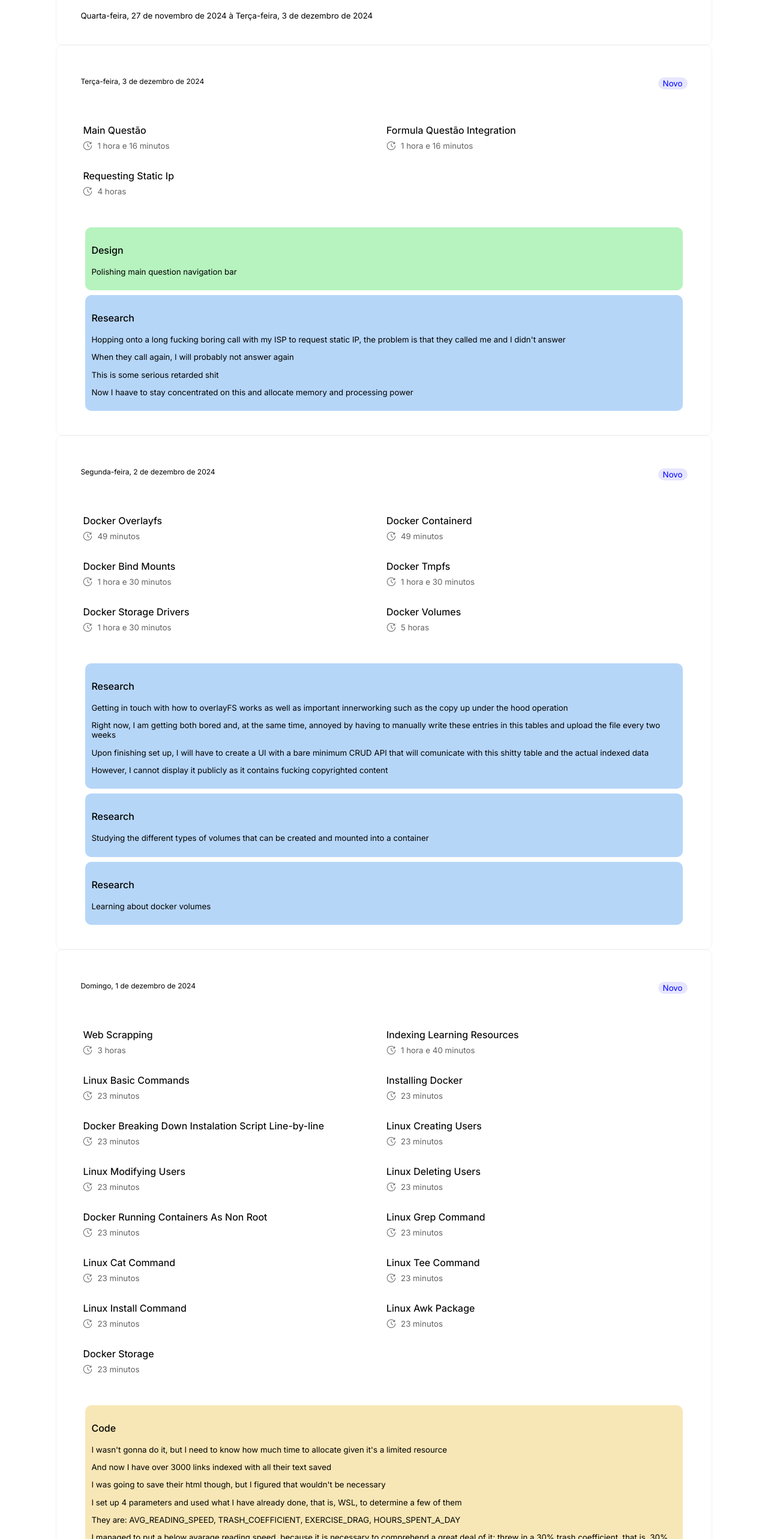
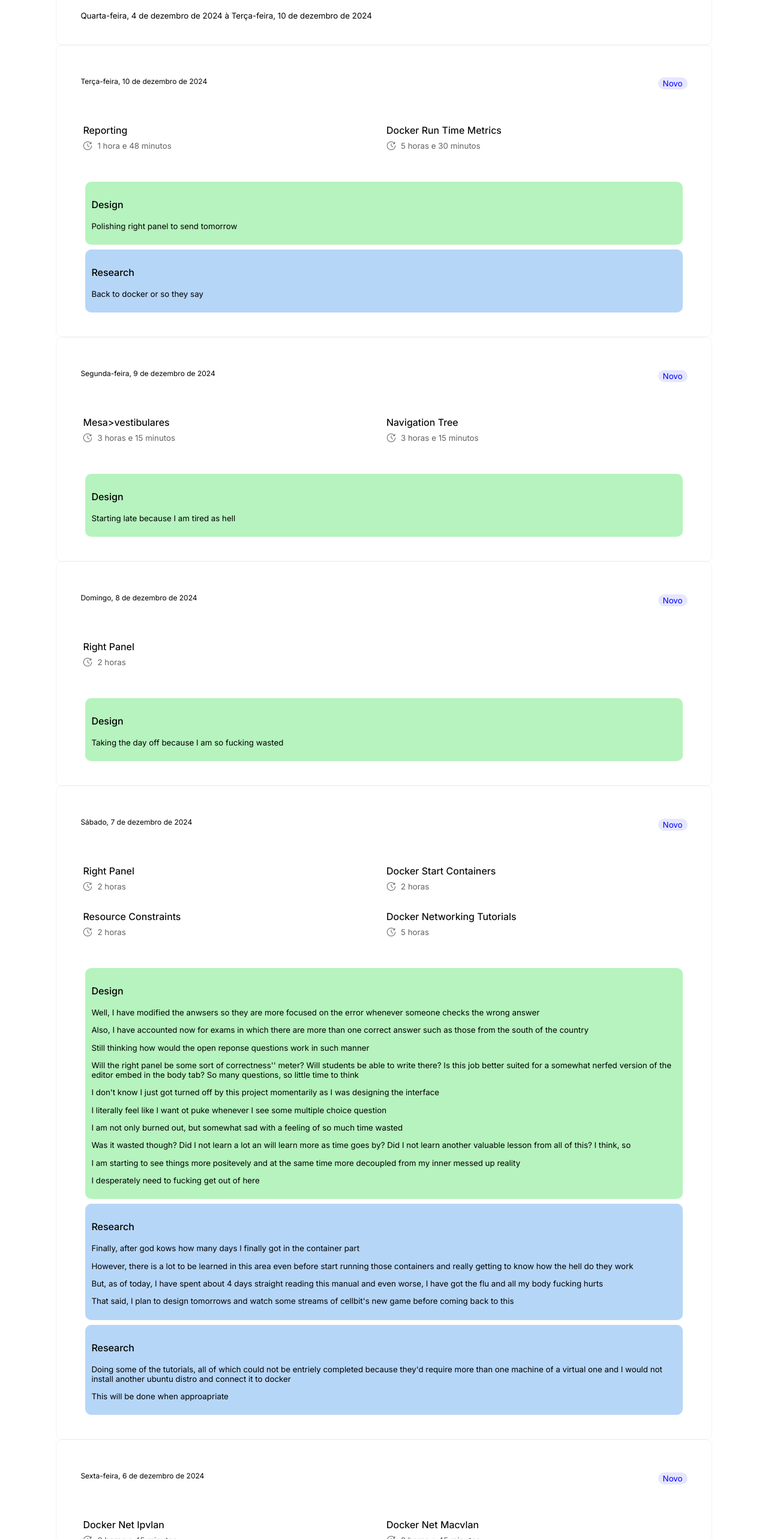
Before and after one commit to EnzoHB/nosso-estudo-reports, a SvelteKit app: page / in a window 1280 px wide. Shown: the part 234-2800 px from the top of the page at 60% size. Built offline with nearby package versions, Linux system fonts and the light colour scheme.

Commit message:
Update +page.server.js

```diff
--- a/src/routes/+page.server.js
+++ b/src/routes/+page.server.js
@@ -47,7 +47,23 @@ export async function load({ params }) {
 12/2/2024,"Docker Bind Mounts, Docker Tmpfs, Docker Storage Drivers",Research,13h30,18h,Studying the different types of volumes that can be created and mounted into a container. ,0,0
 12/2/2024,"Docker OverlayFS, Docker Containerd",Research,20h18,21h55,"Getting in touch with how to overlayFS works as well as important innerworking such as the copy up under the hood operation. Right now, I am getting both bored and, at the same time, annoyed by having to manually write these entries in this tables and upload the file every two weeks. Upon finishing set up, I will have to create a UI with a bare minimum CRUD API that will comunicate with this shitty table and the actual indexed data. However, I cannot display it publicly as it contains fucking copyrighted content.",0,0
 12/03/2024,Requesting Static IP,Research,12h00,16h,"Hopping onto a long fucking boring call with my ISP to request static IP, the problem is that they called me and I didn't answer. When they call again, I will probably not answer again. This is some serious retarded shit. Now I haave to stay concentrated on this and allocate memory and processing power. ",0,0
-12/03/2024,"Main Questão, Formula Questão Integration",Design,16h,18h31,Polishing main question navigation bar.,0,0`
+12/03/2024,"Main Questão, Formula Questão Integration",Design,16h,18h31,Polishing main question navigation bar.,0,0
+12/4/2024,Reporting,Design,9h,9h27,Writing the document that rectifies the frequency agreed upon in the previously document whilst setting up feature analysis for today.,0,0
+12/4/2024,Docker Network,Research,10h00,13h00,Studying how the network in docker is configured,0,0
+12/4/2024,"Static CGNAT IP, Cloudflare Tunnels, Cloudfare Reliable",Research,14h30,19h30,"Configuring the static IP given from my ISP to work within windows firewall. I don't know how am I going to allow inside WSL and later on inside Docker. However, I think most of it is already solved because of the configuration in wslconfig network mirrored",0,0
+12/4/2024,Question Panel,Research,19h30,20h30,Polishing the Quesiton Panel for feature analysis,0,0
+12/5/2024,Packet Filtering,Research,7h00,9h00,Learning about how docker applies network rules for filtering incoming traffic for the web and local traffic from within containers. My biggest problem tough is this iptables thing. I don't know how it works and that is annyoing me.,0,0
+12/5/2024,Iptables Manual,Research,9h30,11h00,After about 2 hours and reading most of the manual for this linux command I get more or less the ideia of what it does. Its syntax though is kinda tricky but that won't be a problem as I get more used to it when setting up network configuration later on.,0,0
+12/5/2024,Network Drivers,Research,11h00,13h30,"Finally I can uderstandd some aspects of what it this section really about. Wthout prior knowledge of this iptables command I wasn't being able to reliably decode the meaning of the commands and was struggling with them. However, this experience in learning network for the first time makes it fun and I look forward to, in the future, study more about it in more dense and on-topic books. I think distributed systems is a super interesting area to dig deep into.",0,0
+12/5/2024,"Bridge Network Drivers, Host Network Drivers",Research,14h15,4h00,"Learning about what can be done inside the docker bridge network. However, I am so tired because I have been sleeping late for the past few days and I think I will take the rest of the day off? We'll see.",0,0
+12/6/2024,"Docker Net IPVLAN, Docker Net MACVLAN, Docker Net None, Docker Net Overlay",Research,8h00,19h00,Learning about the different types of network that exist and how to manipulate the virtual interfaces and ip addresses that are created for each docker container,0,0
+12/7/2024,Docker Networking Tutorials,Research,8h00,13h,"Doing some of the tutorials, all of which could not be entriely completed because they'd require more than one machine of a virtual one and I would not install another ubuntu distro and connect it to docker. This will be done when approapriate.",0,0
+12/7/2024,"Docker Start Containers, Resource Constraints ",Research,13h,17h,"Finally, after god kows how many days I finally got in the container part. However, there is a lot to be learned in this area even before start running those containers and really getting to know how the hell do they work. But, as of today, I have spent about 4 days straight reading this manual and even worse, I have got the flu and all my body fucking hurts. That said, I plan to design tomorrows and watch some streams of cellbit's new game before coming back to this.",0,0
+12/7/2024,Right Panel,Design,19h,21h,"Well, I have modified the anwsers so they are more focused on the error whenever someone checks the wrong  answer. Also, I have accounted now for exams in which there are more than one correct answer such as those from the south of the country. Still thinking how would the open reponse questions work in such manner. Will the right panel be some sort of ""correctness'' meter? Will students be able to write there? Is this job better suited for a somewhat nerfed version of the editor embed in the body tab? So many questions, so little time to think. I don't know I just got turned off by this project momentarily as I was designing the interface. I literally feel like I want ot puke whenever I see some multiple choice question. I am not only burned out, but somewhat sad with a feeling of so much time wasted. Was it wasted though? Did I not learn a lot an will learn more as time goes by? Did I not learn another valuable lesson from all of this? I think, so. I am starting to see things more positevely and at the same time more decoupled from my inner messed up reality. I desperately need to fucking get out of here. ",0,0
+12/8/2024,Right Panel,Design,7h,9h,Taking the day off because I am so fucking wasted ,0,0
+12/9/2024,"Mesa>Vestibulares, Navigation Tree",Design,15h,21h30,Starting late because I am tired as hell,0,0
+12/10/2024,Docker Run Time Metrics,Research,7h,12h30,Back to docker or so they say.,0,0
+12/10/2024,Reporting,Design,6h43,8h31,Polishing right panel to send tomorrow,0,0`
 
     // const asset = await fetch('./report.txt');
     // const text = await asset.text();
```
